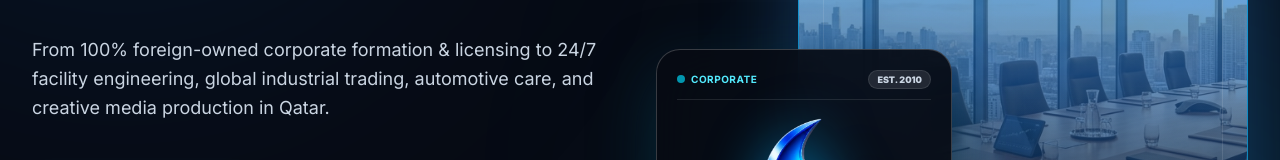
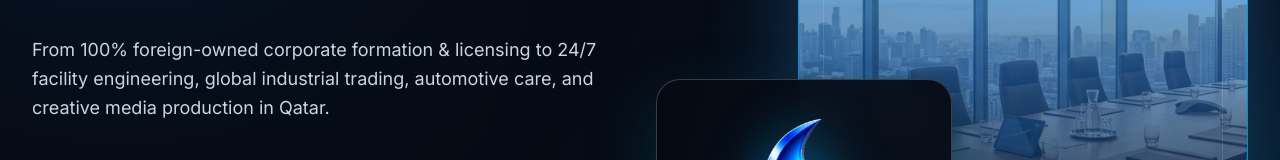
Before and after one commit to Althafx17/bizlink, a Next.js app: page / in a window 1280 px wide. Shown: the part 376-536 px from the top of the page. Built offline with nearby package versions, Linux system fonts and the light colour scheme; no server answers.

Commit message:
refactor(hero): remove top header element from floating logo card

```diff
--- a/components/home/wireframe-hero.tsx
+++ b/components/home/wireframe-hero.tsx
@@ -134,19 +134,6 @@ export function WireframeHero() {
               {/* 2. Floating BizLink Logo Card at the Bottom Left Corner (matching reference 1 & user diagnostics) */}
               <div className="relative z-20 w-[55%] sm:w-[50%] lg:w-[50%] rounded-2xl sm:rounded-3xl border border-white/20 bg-[#070B14]/92 backdrop-blur-xl p-4 sm:p-5 shadow-[0_25px_60px_rgba(0,0,0,0.9)] shadow-cyan-950/70 transition-transform duration-500 hover:scale-[1.03] group mb-2 ml-0 sm:mb-4">
 
-                {/* Top Header of the Logo Card */}
-                <div className="flex items-center justify-between pb-2.5 border-b border-white/10">
-                  <div className="flex items-center gap-1.5">
-                    <span className="size-2 rounded-full bg-cyan-400 animate-pulse" />
-                    <span className="text-[9px] sm:text-[10px] font-bold uppercase tracking-wider text-cyan-300">
-                      Corporate
-                    </span>
-                  </div>
-                  <span className="text-[9px] font-black uppercase px-2 py-0.5 rounded-full bg-white/10 text-slate-300 border border-white/10">
-                    Est. 2010
-                  </span>
-                </div>
-
                 {/* Center 3D BizLink Logo */}
                 <div className="relative w-full aspect-[641/460] my-2.5 sm:my-3 flex items-center justify-center">
                   <div className="relative w-4/5 h-full drop-shadow-[0_12px_28px_rgba(0,180,255,0.65)] group-hover:scale-105 transition-transform duration-700 ease-out">
```
